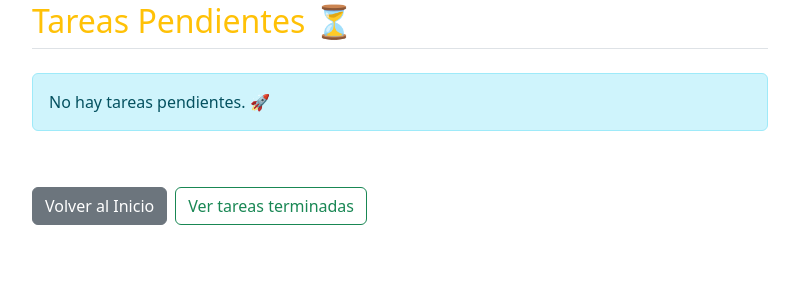
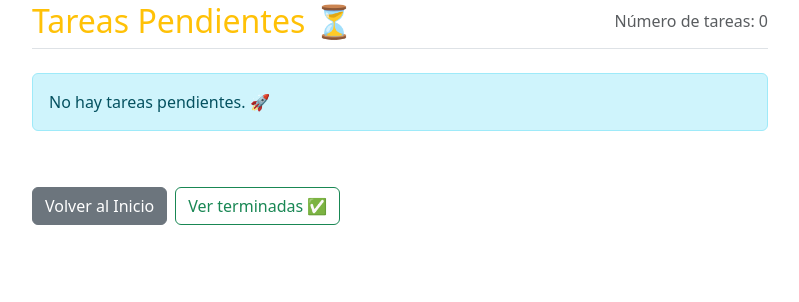
Before and after one commit to FranJGodoy/super-todo, a Django app: page /tasks/pendientes/ in a window 1280 px wide. Shown: the part 46-348 px from the top of the page, without its empty margins (240-1039 px from the left). Run offline with Django 5.2, Linux system fonts and the light colour scheme; data that the repository does not hold is empty; some libraries are stand-ins or nearby versions.

Commit message:
Sincronizado nombre de variable de contexto y añadido contador en index, terminadas y pendientes

```diff
--- a/tasks/templates/tasks/index.html
+++ b/tasks/templates/tasks/index.html
@@ -14,6 +14,10 @@
         ✅ Ver Completadas
     </a>
 </div>
+
+<p class="text-muted">
+    <strong>Número de tareas:</strong> {{ tasks.count }}
+</p>
 
 <ul class="list-group mt-3">
     {% for task in tasks %}
--- a/tasks/templates/tasks/noCompleted.html
+++ b/tasks/templates/tasks/noCompleted.html
@@ -3,8 +3,9 @@
 {% block content %}
     <div class="row">
         <div class="col-md-8 offset-md-2">
-            <h2 class="text-warning border-bottom pb-2">
-                Tareas Pendientes ⏳
+            <h2 class="text-warning border-bottom pb-2 d-flex justify-content-between align-items-center">
+                <span>Tareas Pendientes ⏳</span>
+                <span class="fs-6 fw-normal text-muted">Número de tareas: {{ tareas.count }}</span>
             </h2>
 
             <div class="list-group mt-4">
@@ -29,7 +30,7 @@
                     <i class="bi bi-arrow-left"></i> Volver al Inicio
                 </a>
                 <a href="{% url 'tareas_completadas' %}" class="btn btn-outline-success mt-3">
-                    Ver tareas terminadas
+                    Ver terminadas ✅
                 </a>
             </div>
         </div>
```
